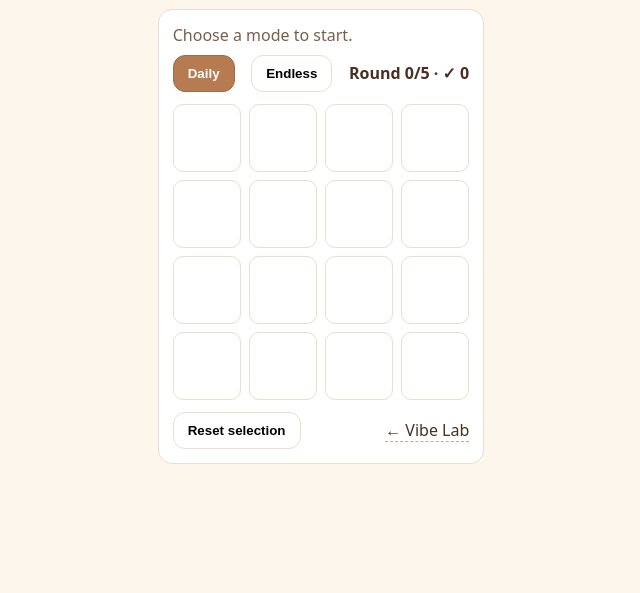
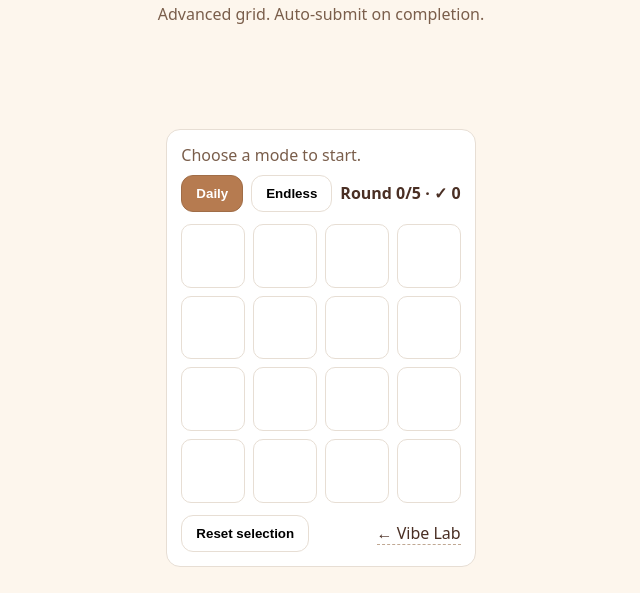
Before and after one commit to mltobing/kapework-site, a plain HTML site: page apps/blinkgrid4.html in a window 1280 px wide. Shown: the part 207-800 px from the top of the page, without its empty margins (319-959 px from the left). Drawn offline with Linux system fonts and the light colour scheme.

Commit message:
Update blinkgrid4.html

```diff
--- a/apps/blinkgrid4.html
+++ b/apps/blinkgrid4.html
@@ -4,7 +4,22 @@
 <meta charset="utf-8"><meta name="viewport" content="width=device-width, initial-scale=1">
 <title>BlinkGrid 4×4 — Kapework Vibe Lab</title>
 <style>
-:root{--bg:#fdf6ed;--ink:#4a2f24;--card:#fff;--accent:#b67b50;--line:#e7ded4}
+/* --- Screen fit: paste near the top of <style> --- */
+html,body{
+  height:100svh;            /* iOS-safe full height */
+  margin:0;
+  overflow:hidden;          /* prevent accidental scroll */
+  background:#f8f7f4;       /* neutral background */
+  color:#2b221b;
+  font:16px/1.55 system-ui,-apple-system,Segoe UI,Roboto,sans-serif;
+}
+.wrap{
+  height:100%;
+  display:grid;             /* center content */
+  place-items:center;
+  padding:8px;
+}
+  :root{--bg:#fdf6ed;--ink:#4a2f24;--card:#fff;--accent:#b67b50;--line:#e7ded4}
 body{margin:0;background:var(--bg);color:var(--ink);font:16px/1.4 system-ui,sans-serif;display:flex;min-height:100svh}
 .wrap{max-width:520px;margin:auto;padding:20px}
 h1{margin:0 0 8px;font-weight:800}
```
